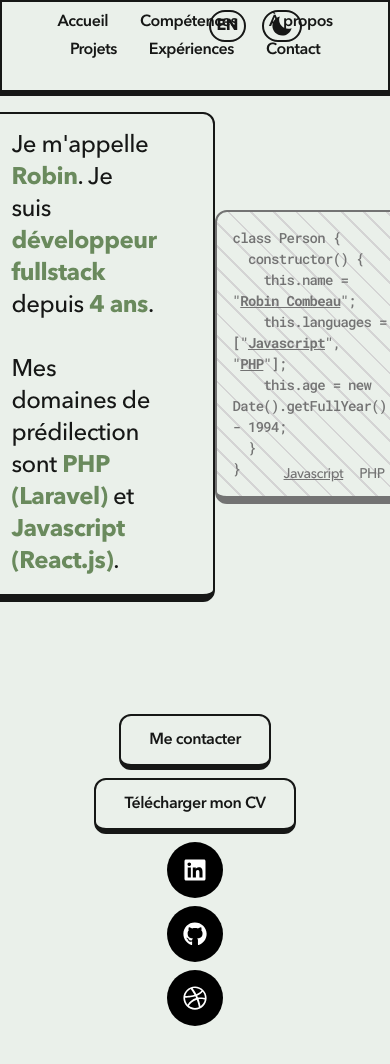
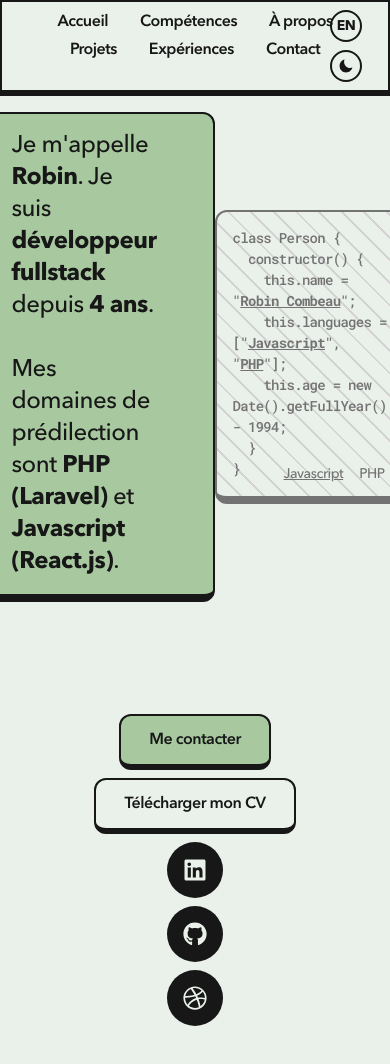
Before and after one commit to Robin-Combeau/portfolio-nextjs, a Next.js app: page / in a window 390 px wide. Shown: the top 1064 px of the page. Built offline with nearby package versions, Linux system fonts and the light colour scheme.

Commit message:
feat cleanup & work on responsive

```diff
--- a/app/layout.tsx
+++ b/app/layout.tsx
@@ -1,8 +1,7 @@
 import type { Metadata } from 'next'
 import './globals.css'
 import localFont from 'next/font/local'
-
-import Header from '@/components/header'
+import Header from '@/components/page/Header'
 
 
 const avenir = localFont({
--- a/app/page.tsx
+++ b/app/page.tsx
@@ -1,9 +1,11 @@
-import Intro from "@/components/intro";
+import Intro from "@/components/page/Intro";
+import Skills from "@/components/page/Skills";
 
 export default function Home() {
   return (
     <main className="">
       <Intro />
+      {/* <Skills /> */}
     </main>
   )
 }
--- /dev/null
+++ b/components/LinkButton.tsx
@@ -0,0 +1,31 @@
+import React from 'react';
+import Link from 'next/link';
+
+interface LinkButtonProps {
+  href: string;
+  download?: boolean;
+  content: any;
+  borderColor?: string;
+  backgroundColor?: string;
+  hoverBackgroundColor?: string;
+}
+
+const LinkButton: React.FC<LinkButtonProps> = ({ href, download, content, borderColor = 'border-[#161716]', backgroundColor = 'bg-[#EAF0EA]', hoverBackgroundColor = 'hover:bg-[#6A8A5D]', }) => {
+  const buttonClassName = `border-2 ${borderColor} border-b-[6px] ${backgroundColor} px-7 py-3 flex items-center gap-2 rounded-xl outline-none ${hoverBackgroundColor} transition`;
+
+  if (download) {
+    return (
+      <a className={buttonClassName} href={href} download>
+        {content}
+      </a>
+    );
+  }
+
+  return (
+    <Link className={buttonClassName} href={href}>
+      {content}
+    </Link>
+  );
+};
+
+export default LinkButton;
--- /dev/null
+++ b/components/SocialButton.tsx
@@ -0,0 +1,24 @@
+import React from 'react';
+
+interface SocialButtonProps {
+  href: string;
+  icon: React.ReactElement;
+  size: number;
+  backgroundColor?: string;
+  textColor?: string;
+  hoverTextColor?: string;
+}
+
+const SocialButton: React.FC<SocialButtonProps> = ({ href, icon, size, backgroundColor = 'bg-[#161716]', textColor = 'text-[#EAF0EA]', hoverTextColor = 'hover:text-[#6A8A5D]' }) => {
+  return (
+    <a
+      className={`${backgroundColor} p-4 ${textColor} flex items-center rounded-full ${hoverTextColor}`}
+      href={href}
+      target="_blank"
+    >
+      {React.cloneElement(icon, { size })}
+    </a>
+  );
+};
+
+export default SocialButton;
--- a/components/header.tsx
+++ b/components/page/Header.tsx
@@ -16,7 +16,7 @@ export default function Header() {
       ></motion.div>
 
       <nav className="flex fixed top-[0.15rem] left-1/2 h-12 -translate-x-1/2 py-2 sm:top-[1.7rem] sm:h-[initial] sm:py-0">
-        <ul className="flex w-[22rem] flex-wrap items-center justify-center gap-y-1 text-base sm:w-[initial] sm:flex-nowrap sm:gap-[0.35em]">
+        <ul className="flex w-[22rem] flex-wrap items-center justify-center gap-y-1 text-base sm:w-[initial] sm:flex-nowrap sm:gap-[0.35em] ">
           {links.map((link) =>
             <motion.li
               className="h-3/4 flex items-center justify-center relative font-semibold whitespace-nowrap text-base"
@@ -35,11 +35,11 @@ export default function Header() {
         </ul>
       </nav>
       <motion.div
-        className="flex fixed top-[0.15rem] right-20 h-12 py-2 sm:top-[1.7rem] sm:h-[initial] sm:py-0"
-        initial={{ y: -100, opacity: 0 }}
+        className="flex fixed top-[0.15rem] right-5 lg:right-20 py-2 sm:top-[1.7rem] sm:py-0 flex-col lg:flex-row"
+        initial={{ y: -80, opacity: 0 }}
         animate={{ y: 0, opacity: 1 }}>
-        <button className="flex w-full items-center justify-center mx-2 p-1.5 py-1.5 transition font-bold border-2 border-[#161716] rounded-full">EN</button>
-        <button className="flex w-full items-center justify-center mx-2 px-1.5 py-1.5 transition font-bold border-2 border-[#161716] rounded-full"><IoMdMoon size={24} /></button>
+        <button className="flex items-center justify-center h-8 w-8 lg:h-10 lg:w-10 mx-2 p-1.5 py-1.5 transition text-sm lg:text-base font-bold border-2 border-[#161716] rounded-full mb-2 lg:mb-0">EN</button>
+        <button className="flex items-center justify-center h-8 w-8 lg:h-10 lg:w-10 mx-2 px-1.5 py-1.5 transition text-sm lg:text-base  font-bold border-2 border-[#161716] rounded-full"><IoMdMoon size={24} /></button>
       </motion.div>
     </header>
   )
--- a/components/intro.tsx
+++ b/components/page/Intro.tsx
@@ -2,11 +2,13 @@
 
 import React, { useState } from 'react';
 import { motion } from 'framer-motion'
-import Link from 'next/link';
 
 import { FaDribbble, FaGithub, FaLinkedin } from "react-icons/fa";
 
 import { Roboto_Mono } from 'next/font/google';
+import SocialButton from '../SocialButton';
+import LinkButton from '../LinkButton';
+
 const code = Roboto_Mono({ subsets: ['latin'] });
 
 export default function Intro() {
@@ -20,17 +22,17 @@ export default function Intro() {
     <section id="intro" className="mb-28 sm:mb-4">
       <motion.div
         className="flex items-center justify-center mb-28 sm:mb-8"
-        initial={{ y: 100, opacity: 0 }}
+        initial={{ y: 80, opacity: 0 }}
         animate={{ y: 0, opacity: 1 }}>
-        <div className="border-2 border-[#161716] border-b-[8px] bg-[#EAF0EA] text-2xl font-medium px-6 py-4 pr-14 rounded-xl sm:mx-4 sm:w-[31rem] sm:h-[13rem]">
+        <div className="border-2 border-[#161716] border-b-[8px] bg-[#A8C9A0] text-2xl font-medium px-6 py-4 pr-14 rounded-xl sm:mx-4 sm:w-[31rem] sm:h-[13rem]">
           <span>Je m'appelle </span>
-          <span className="font-bold text-[#6A8A5D]">Robin</span>
+          <span className="font-bold">Robin</span>
           <span>. Je suis </span>
-          <span className="font-bold text-[#6A8A5D]">développeur fullstack </span>
+          <span className="font-bold">développeur fullstack </span>
           <span>depuis </span>
-          <span className="font-bold text-[#6A8A5D]">4 ans</span>.
+          <span className="font-bold">4 ans</span>.
           <br /><br />
-          Mes domaines de prédilection sont <span className="font-bold text-[#6A8A5D]">PHP (Laravel)</span> et <span className="font-bold text-[#6A8A5D]">Javascript (React.js)</span>.
+          Mes domaines de prédilection sont <span className="font-bold">PHP (Laravel)</span> et <span className="font-bold">Javascript (React.js)</span>.
         </div>
         <div className="relative border-2 border-neutral-500 text-neutral-500 border-b-[8px] bg-[#EAF0EA] text-sm font-medium px-4 py-4 pr-4 rounded-xl whitespace-pre-wrap diagonal-line-pattern sm:mx-4 sm:w-[25rem] sm:h-[13rem] ">
           <code className={`${code.className} tracking-tighter`}>
@@ -67,27 +69,17 @@ export default function Intro() {
         </div>
       </motion.div>
 
-      <div className="flex flex-col sm:flex-row items-center justify-center gap-2 px-4 text-base font-semibold sm:gap-6">
-        <Link href="#contact" className="border-2 border-[#161716] border-b-[6px] bg-[#EAF0EA] px-7 py-3 flex items-center gap-2 rounded-xl outline-none hover:bg-[#6A8A5D] transition">
-          Me contacter
-        </Link>
+      <motion.div
+        className="flex flex-col sm:flex-row items-center justify-center gap-2 px-4 text-base font-semibold sm:gap-6"
+        initial={{ y: 80, opacity: 0 }}
+        animate={{ y: 0, opacity: 1 }}>
+        <LinkButton href="#contact" backgroundColor='bg-[#A8C9A0]' content="Me contacter" />
+        <LinkButton href="/CV.pdf" download content="Télécharger mon CV" />
 
-        <a className="border-2 border-[#161716] border-b-[6px] bg-[#EAF0EA] px-7 py-3 flex items-center gap-2 rounded-xl outline-none hover:bg-[#6A8A5D] transition" href="/CV.pdf" download>
-          Télécharger mon CV
-        </a>
-
-        <a className="bg-black p-4 text-white flex items-center rounded-full" href="https://linkedin.com" target="_blank">
-          <FaLinkedin size={24} />
-        </a>
-
-        <a className="bg-black p-4 text-white flex items-center rounded-full" href="https://github.com" target="_blank">
-          <FaGithub size={24} />
-        </a>
-
-        <a className="bg-black p-4 text-white flex items-center rounded-full" href="https://github.com" target="_blank">
-          <FaDribbble size={24} />
-        </a>
-      </div>
+        <SocialButton href={"https://linkedin.com"} icon={<FaLinkedin />} size={24} />
+        <SocialButton href={"https://github.com"} icon={<FaGithub />} size={24} />
+        <SocialButton href={"https://dribbble.com"} icon={<FaDribbble />} size={24} />
+      </motion.div>
     </section>
   )
 }
--- /dev/null
+++ b/components/page/Skills.tsx
@@ -0,0 +1,15 @@
+import { motion } from 'framer-motion'
+import React from 'react'
+
+const Skills = () => {
+  return (
+    <section id="skills" className="mb-28 sm:mb-4">
+      <div className="flex items-center justify-center mb-28 sm:mb-8">
+        <div className="border-2 border-[#161716] border-b-[8px] bg-[#A8C9A0] text-2xl font-medium px-6 py-4 pr-14 rounded-xl sm:mx-4 sm:w-[31rem] sm:h-[13rem]">
+        </div>
+      </div>
+    </section>
+  )
+}
+
+export default Skills
```
Also changed, not shown: lib/pseudoCode.ts (deleted, +0 -7 lines).
